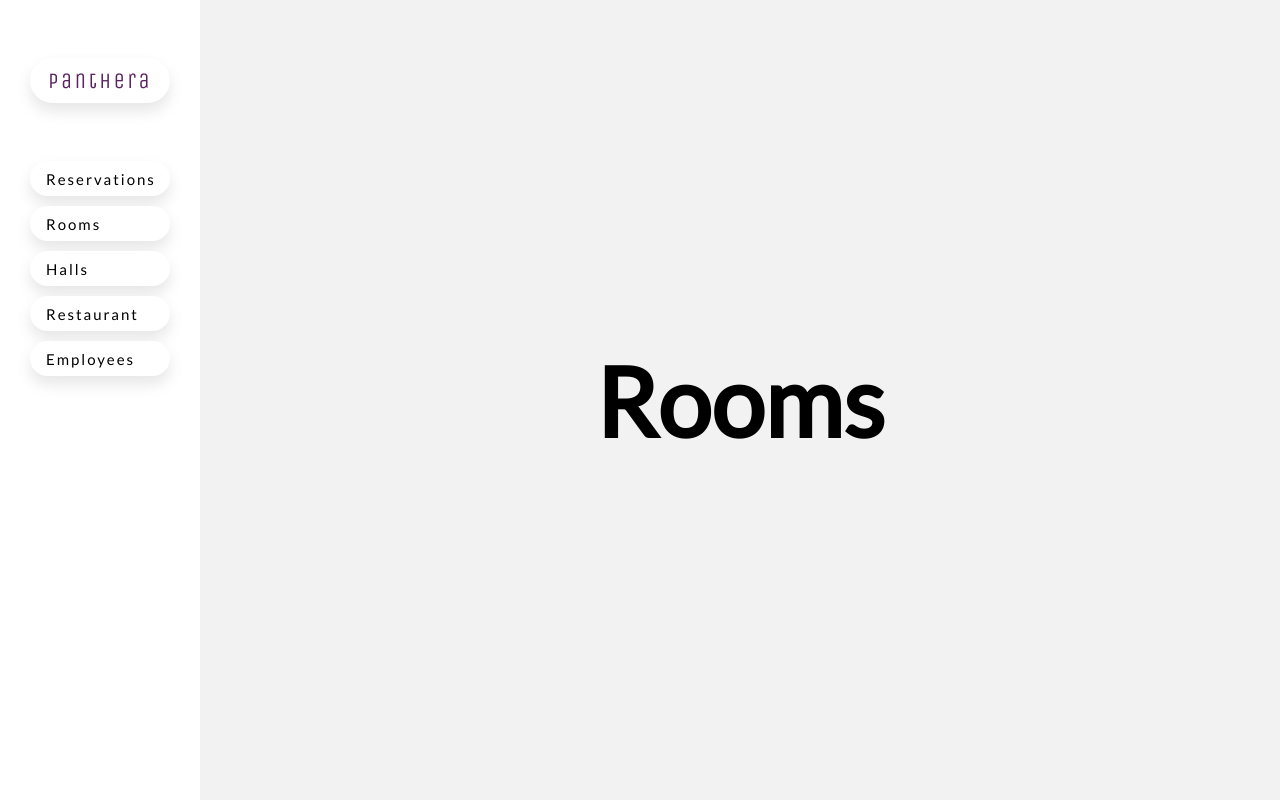
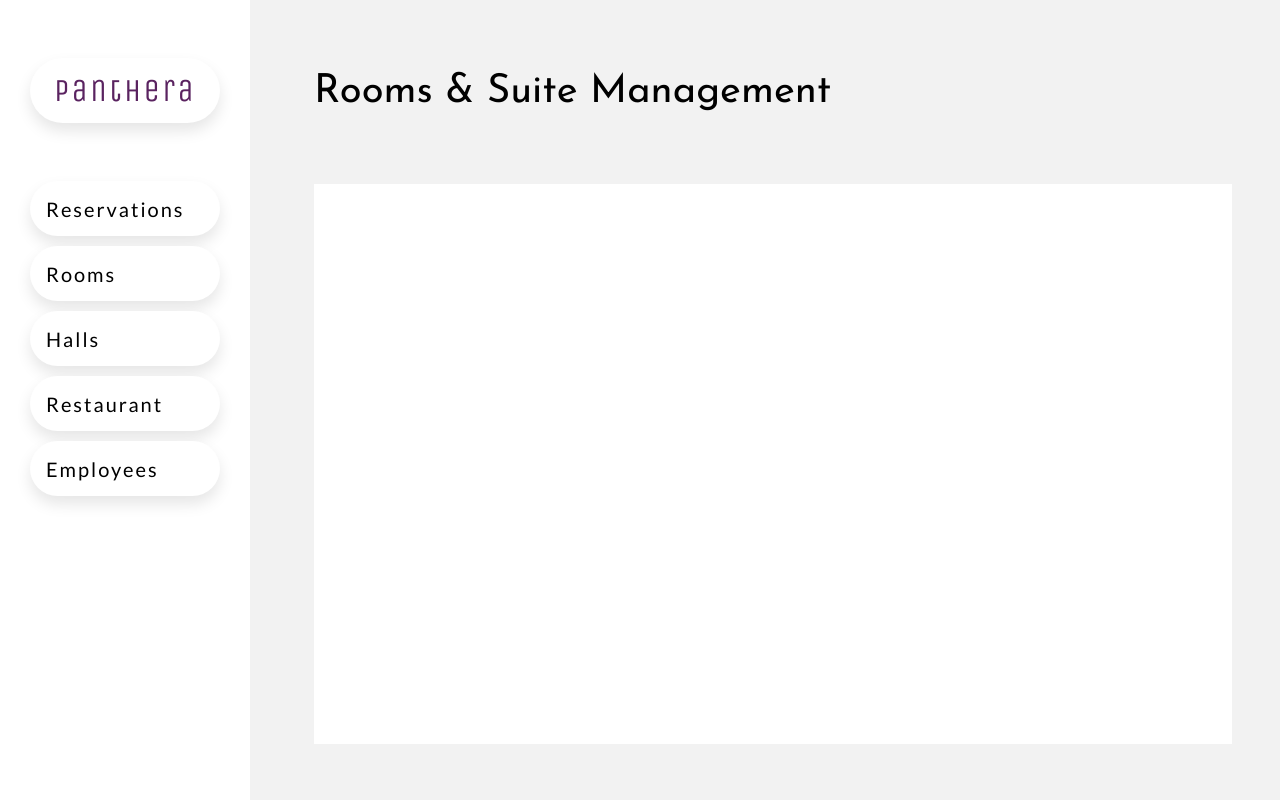
Before and after one commit to supun-priyashan/panthera-hotel-management-system, a React (Create React App) app in the folder client/: page /rooms in a window 1280 px wide. Built offline with nearby package versions, Linux system fonts and the light colour scheme.

Commit message:
Started implementing rooms table

```diff
--- a/client/src/App.css
+++ b/client/src/App.css
@@ -2,22 +2,42 @@
 @import url('https://fonts.googleapis.com/css2?family=Roboto:wght@300;400;500&display=swap');
 @import url('https://fonts.googleapis.com/css?family=Unica+One');
 @import url('https://fonts.googleapis.com/css?family=Josefin+Sans');
+@import url('https://fonts.googleapis.com/css?family=Poppins');
 
 * {
   box-sizing: border-box;
   margin: 0;
   padding: 0;
   font-family: 'Lato', sans-serif;
+
 }
 
 .content {
+  display: block;
+  width: calc(100vw - 250px);
+  height: 100vh;
+  font-size: 1.5rem;
+  margin-left: 250px;
+  background-color: #f2f2f2;
+  padding-left: 5vw;
+}
+
+.dashboard-header{
+  font-size: 40px;
+  font-family: 'Josefin Sans',sans-serif;
+  font-weight: 200;
+  margin-top: 9vh;
+  margin-bottom: 9vh;
+  float: left;
+  width: 100%;
+}
+
+.main-container{
+  width: 95%;
+  height: 70%;
   display: flex;
-  height: 100vh;
-  align-items: center;
-  justify-content: center;
-  font-size: 3rem;
-  margin-left: 200px;
-  background-color: #f2f2f2;
+  background-color: #ffffff;
+  float: left;
 }
 
 .wrap {
--- a/client/src/App.js
+++ b/client/src/App.js
@@ -14,7 +14,7 @@ function App() {
     return (
         <Router>
             <Sidebar />
-            <div className={'content'}>
+            <div>
                 <Switch>
                     <Route path='/halls' exact component={Halls} />
                     <Route path='/rooms' exact component={Rooms} />
--- a/client/src/components/views/Rooms/Rooms.js
+++ b/client/src/components/views/Rooms/Rooms.js
@@ -2,8 +2,12 @@ import React from 'react';
 
 export const Rooms = () => {
     return (
-        <div>
-            <h1>Rooms</h1>
+        <div className={'content'}>
+            <div className={'dashboard-header'}>
+                Rooms & Suite Management
+            </div>
+            <div className={'main-container'}>
+            </div>
         </div>
     );
 };
--- a/client/src/components/views/SideNav/SideBar.js
+++ b/client/src/components/views/SideNav/SideBar.js
@@ -8,16 +8,16 @@ import SubMenu from './SubMenu';
 import { IconContext } from 'react-icons/lib';
 
 const NavLogo = styled.button`
-  width: 140px;
-  height: 45px;
+  width: 190px;
+  height: 65px;
   font-family: 'Unica One';
   margin-top: 6vh;
   margin-bottom: 6vh;
-  font-size: 22px;
+  font-size: 32px;
   text-transform: lowercase;
   letter-spacing: 2.5px;
   color: #5A2360;
-  background-color: #fff;
+  background-color: #ffffff;
   border: none;
   border-radius: 45px;
   box-shadow: 0px 8px 15px rgba(0, 0, 0, 0.1);
@@ -28,14 +28,14 @@ const NavLogo = styled.button`
   &:hover {
     background-color: #5a2360;
     box-shadow: 0px 15px 20px rgba(72, 28, 76, 0.4);
-    color: #fff;
+    color: #ffffff;
     transform: translateY(-3px);
   }
 `;
 
 const SidebarNav = styled.nav`
   background: #ffffff;
-  width: 200px;
+  width: 250px;
   height: 100vh;
   display: flex;
   justify-content: center;
@@ -48,12 +48,21 @@ const SidebarNav = styled.nav`
 
 const SidebarWrap = styled.div`
   width: 100%;
+  height: 100%;
+  background: white;
 `;
+const SideBar = styled.div`
+  width: 100%;
+  height: 100%;
+  background: white;
+`;
+
 
 const Sidebar = () => {
 
     return (
         <>
+            <SideBar>
                 <IconContext.Provider value={{ color: '#00000' }}>
                     <SidebarNav>
                         <SidebarWrap>
@@ -68,6 +77,7 @@ const Sidebar = () => {
                         </SidebarWrap>
                     </SidebarNav>
                 </IconContext.Provider>
+            </SideBar>
         </>
     );
 };
--- a/client/src/components/views/SideNav/SideBarData.js
+++ b/client/src/components/views/SideNav/SideBarData.js
@@ -1,9 +1,10 @@
 import React from 'react';
+import {useLocation} from "react-router-dom";
 
 export const SidebarData = [
     {
         title: 'Reservations',
-        path: '/#',
+        path: '',
 
         subNav: [
             {
--- a/client/src/components/views/SideNav/SubMenu.js
+++ b/client/src/components/views/SideNav/SubMenu.js
@@ -3,10 +3,10 @@ import { Link } from 'react-router-dom';
 import styled from 'styled-components';
 
 const SidebarLink = styled.button`
-  width: 140px;
-  height: 35px;
-  font-family: 'Josefin Sans', sans-serif;
-  font-size: 15px;
+  width: 190px;
+  height: 55px;
+  font-family: 'Unica One';
+  font-size: 20px;
   letter-spacing: 2px;
   font-weight: 500;
   color: #000;
@@ -32,11 +32,11 @@ const SidebarLabel = styled.span`
 `;
 
 const DropdownLink = styled.button`
-  width: 120px;
-  height: 30px;
+  width: 150px;
+  height: 40px;
   margin-left: 1rem;;
   font-family: 'Josefin Sans', sans-serif;
-  font-size: 14px;
+  font-size: 17px;
   letter-spacing: 1.5px;
   font-weight: 500;
   color: #000;
```
Lines whose indentation alone changed are shown as unchanged.
